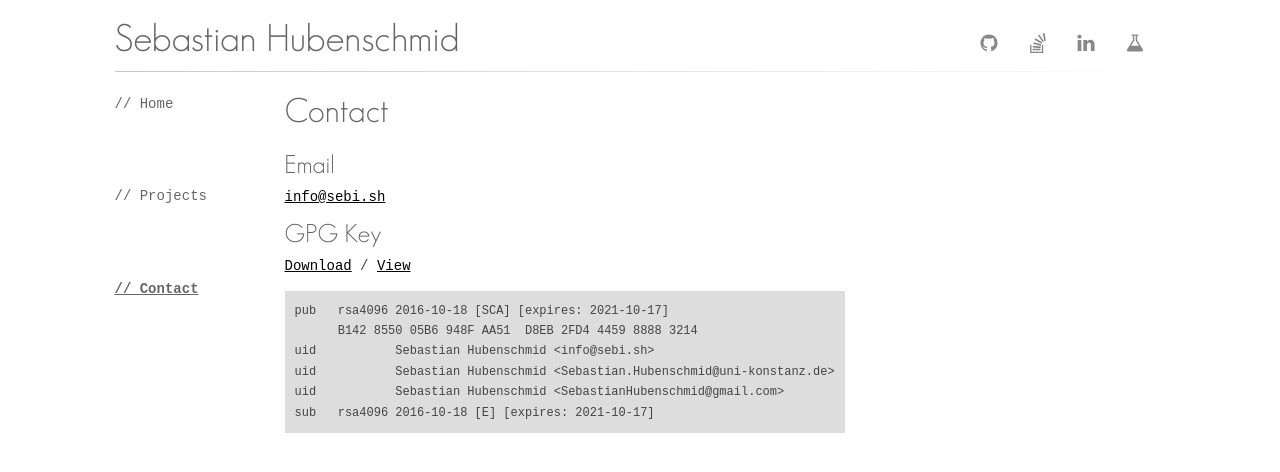
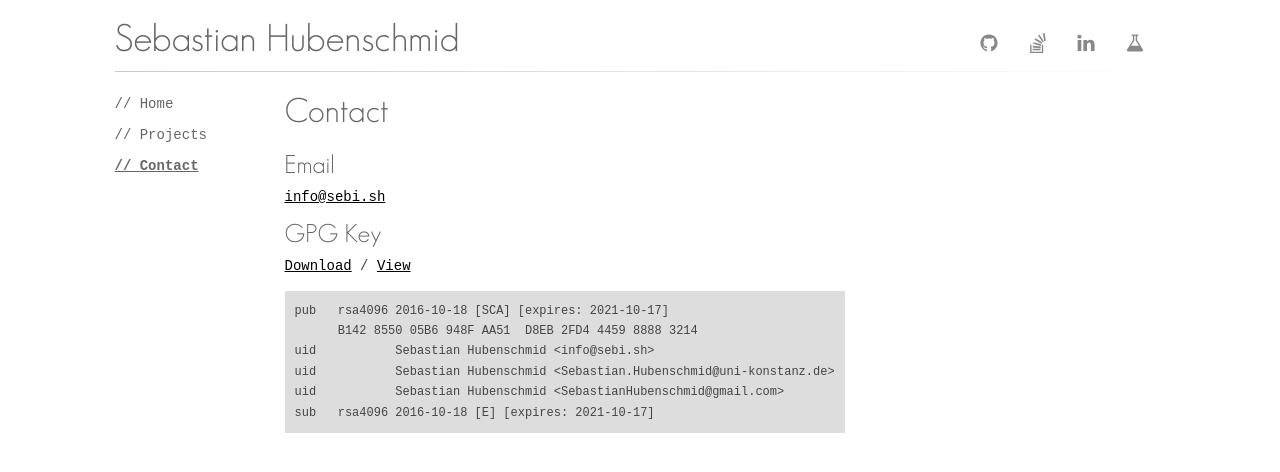
Before and after one commit to SebiH/PersonalWebsite, a Jekyll site: the page built from homepage/contact.html, in a window 1280 px wide. Shown: the top 472 px of the page. Built offline with Jekyll 4.4.1, drawn with Linux system fonts in a browser that asks for light colours; a script that is not in the unit is left out.

Commit message:
More style fixes

```diff
--- a/homepage/assets/style.css
+++ b/homepage/assets/style.css
@@ -8,7 +8,7 @@
     line-height: 1.7;
     text-rendering: auto;
     /* Prevents page from jumping / moving when scrollbar appears */
-    margin-right: calc(100vw - 100%);
+    margin-left: calc(100vw - 100%);
 }
 
 body {
@@ -164,7 +164,6 @@
     width: 120px;
     padding: 0;
     margin: 0;
-    height: 100%;
     position: relative;
 }
 
```
